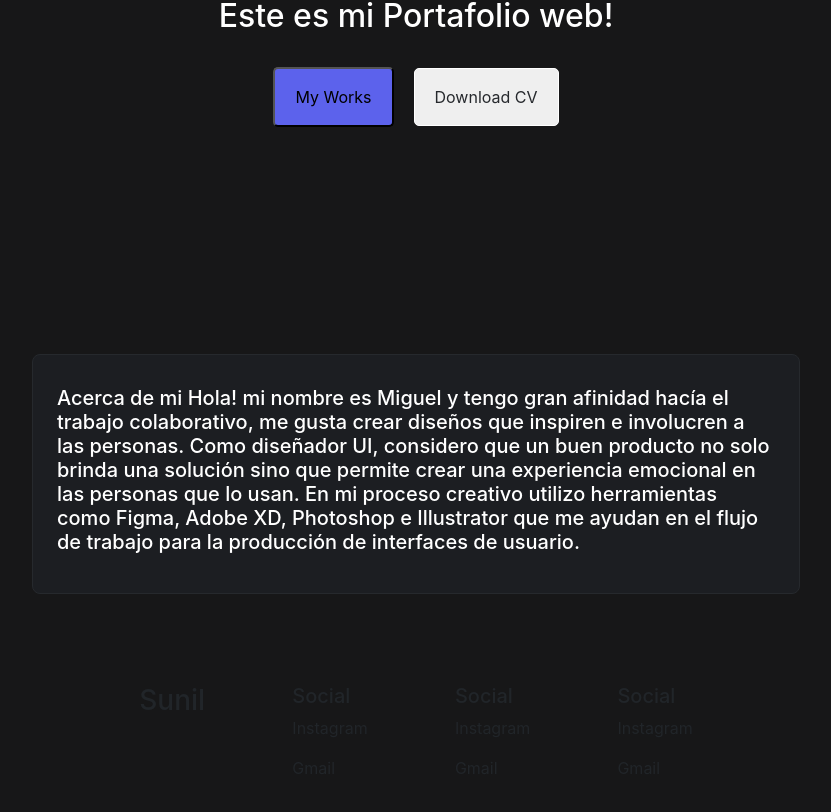
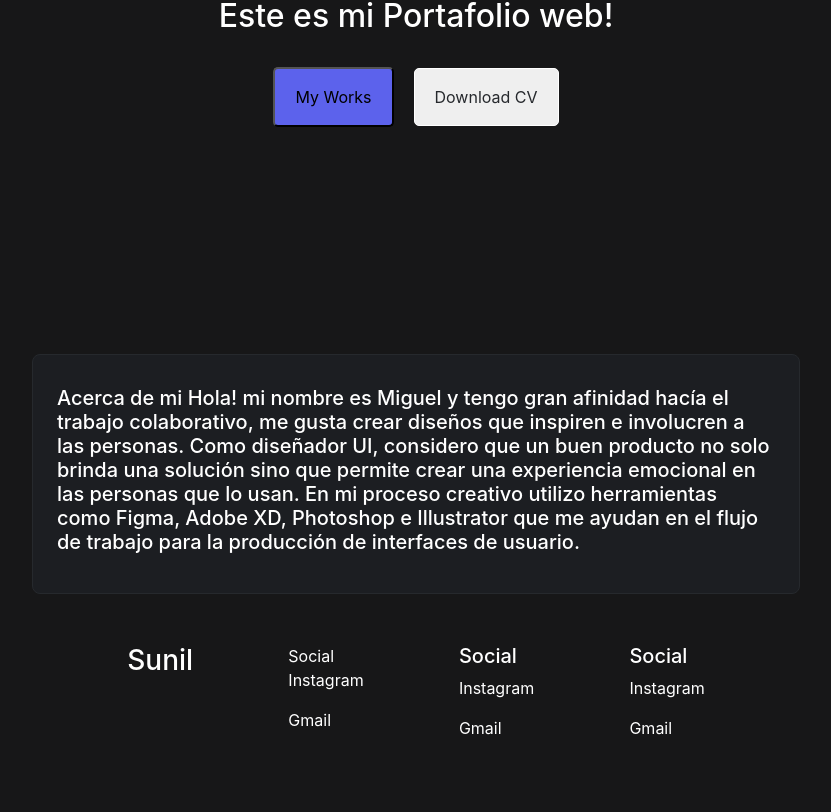
Before and after one commit to sunilskcj/personal_portfolio, a React (Create React App) app in the folder frontend/: page / in a window 1280 px wide. Shown: the part 342-1154 px from the top of the page, without its empty margins (224-1055 px from the left). After the commit the page ends 1098 px from the top, so only its background shows below. Built offline with nearby package versions, Linux system fonts and the light colour scheme.

Commit message:
Navbar v0.1

```diff
--- a/frontend/package.json
+++ b/frontend/package.json
@@ -1,4 +1,5 @@
 {
+  "Homepage":"https://sunilskcj.github.io/personal_portfolio",
   "name": "frontend",
   "version": "0.1.0",
   "private": true,
@@ -15,6 +16,8 @@
   },
   "scripts": {
     "start": "react-scripts start",
+    "predeploy":"npm run build",
+    "deploy":"gh-pages -d build",
     "build": "react-scripts build",
     "test": "react-scripts test",
     "eject": "react-scripts eject"
@@ -36,5 +39,8 @@
       "last 1 firefox version",
       "last 1 safari version"
     ]
+  },
+  "devDependencies": {
+    "gh-pages": "^6.0.0"
   }
 }
--- a/frontend/src/App.css
+++ b/frontend/src/App.css
@@ -6,4 +6,5 @@
 
 a{
   color: white!important;
+  text-decoration: none;
 }
--- a/frontend/src/Components/Footer/Footer.css
+++ b/frontend/src/Components/Footer/Footer.css
@@ -3,8 +3,8 @@
 
     margin: auto;
     width: 60vw;
+    color: white;
 
-    padding: 40px 20px;
 
     display: flex;
     justify-content:space-evenly;
--- a/frontend/src/Components/Footer/Footer.js
+++ b/frontend/src/Components/Footer/Footer.js
@@ -5,7 +5,7 @@ return(
 
        <div><h3>Sunil</h3></div>
 
-       <div><h5>Social</h5> <p>Instagram</p><p>Gmail</p></div>
+       <div>Social <p>Instagram</p><p>Gmail</p></div>
        <div> <h5>Social</h5> <p>Instagram</p><p>Gmail</p></div>
        <div> <h5>Social</h5> <p>Instagram</p><p>Gmail</p></div>
 
--- a/frontend/src/Components/Navbar/Navbar.css
+++ b/frontend/src/Components/Navbar/Navbar.css
@@ -1,5 +1,5 @@
 
-    a{
+    span{
         color: white!important;
-        text-decoration: none;
+
     }
--- a/frontend/src/Components/Navbar/Navbar.js
+++ b/frontend/src/Components/Navbar/Navbar.js
@@ -1,13 +1,13 @@
 import { Link } from 'react-router-dom';
 import './Navbar.css';
-import About from '../About/About';
+
 function Navbar(){
     return(
         <nav class="navbar navbar-expand-lg ">
   <div class="container-fluid">
-    <a class="navbar-brand" href="#">Sunil kumar</a>
+    <a class="navbar-brand" >Sunil kumar</a>
     <button class="navbar-toggler" type="button" data-bs-toggle="collapse" data-bs-target="#navbarNav" aria-controls="navbarNav" aria-expanded="false" aria-label="Toggle navigation">
-      <span class="navbar-toggler-icon"></span>
+      <a class="navbar-toggler-icon"></a>
     </button>
     </div>
     <div>
@@ -27,7 +27,7 @@ function Navbar(){
         <Link to='/about'><a class="nav-link" >About</a></Link>
         </li>
         <li class="nav-item">
-        <Link to='/'> <a class="nav-link " >Disabled</a></Link>
+        <Link to='/disabled'> <a class="nav-link " >Disabled</a></Link>
         </li>
       </ul>
     </div>
```
Also changed, not shown: 1 other file (tests, documents, lock files or other folders).
